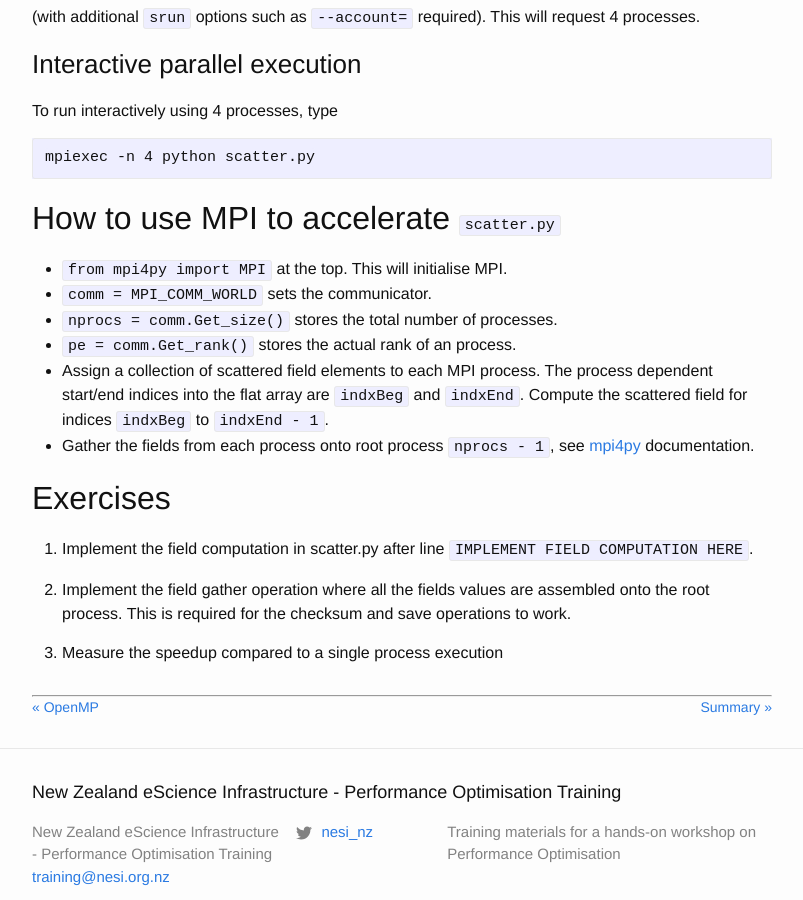
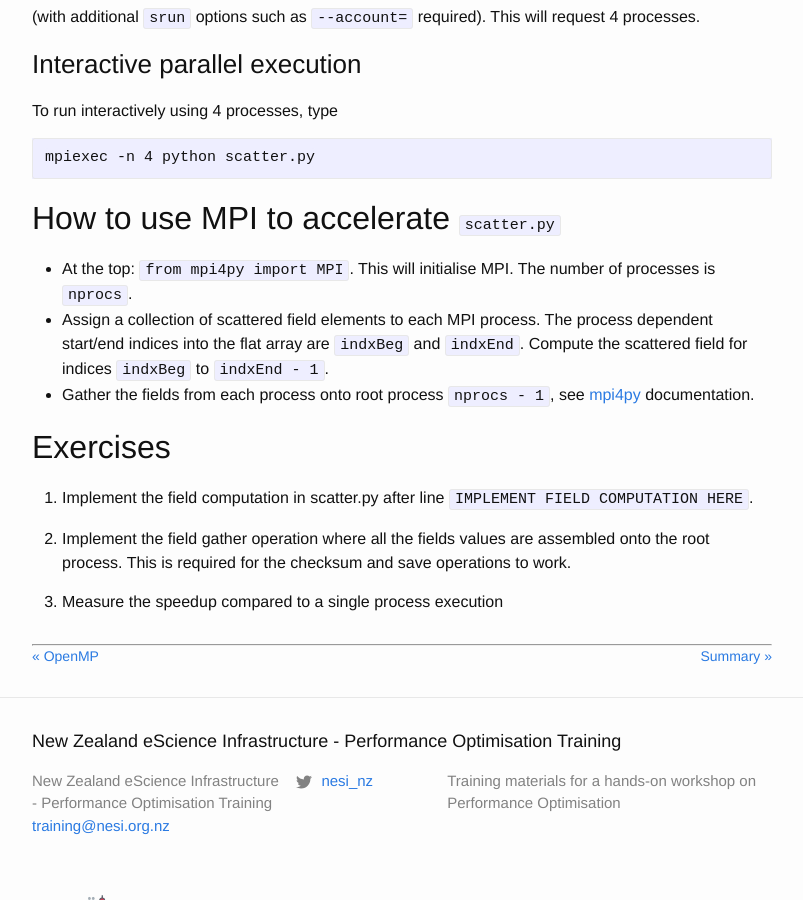
Before and after one commit to nesi/perf-training, a Jekyll site: the page built from _lessons/python-scatter/05-mpi.md, in a window 1280 px wide and 900 px high, scrolled down 2742 px. Shown: the whole window, without its empty margins (238-1041 px from the left). Built offline with Jekyll 4.4.1, drawn with Linux system fonts in a browser that asks for light colours.

Commit message:
Revert "MPI: use more examples of implementation"
This reverts commit 46a9e90aef9b3cc585a9f08bfe1694bf7cc52e12.

```diff
--- a/_lessons/python-scatter/05-mpi.md
+++ b/_lessons/python-scatter/05-mpi.md
@@ -69,10 +69,7 @@ mpiexec -n 4 python scatter.py
 
 ## How to use MPI to accelerate `scatter.py`
 
- * `from mpi4py import MPI` at the top. This will initialise MPI.
- * `comm = MPI_COMM_WORLD` sets the communicator.
- * `nprocs = comm.Get_size()` stores the total number of processes.
- * `pe = comm.Get_rank()` stores the actual rank of an process.
+ * At the top: `from mpi4py import MPI`. This will initialise MPI. The number of processes is `nprocs`.
  * Assign a collection of scattered field elements to each MPI process. The process dependent start/end indices into the flat array are `indxBeg` and `indxEnd`. Compute the scattered field for indices `indxBeg` to `indxEnd - 1`.
  * Gather the fields from each process onto root process `nprocs - 1`, see [mpi4py](https://info.gwdg.de/~ceulig/docs-dev/doku.php?id=en:services:application_services:high_performance_computing:mpi4py) documentation.
 
```
